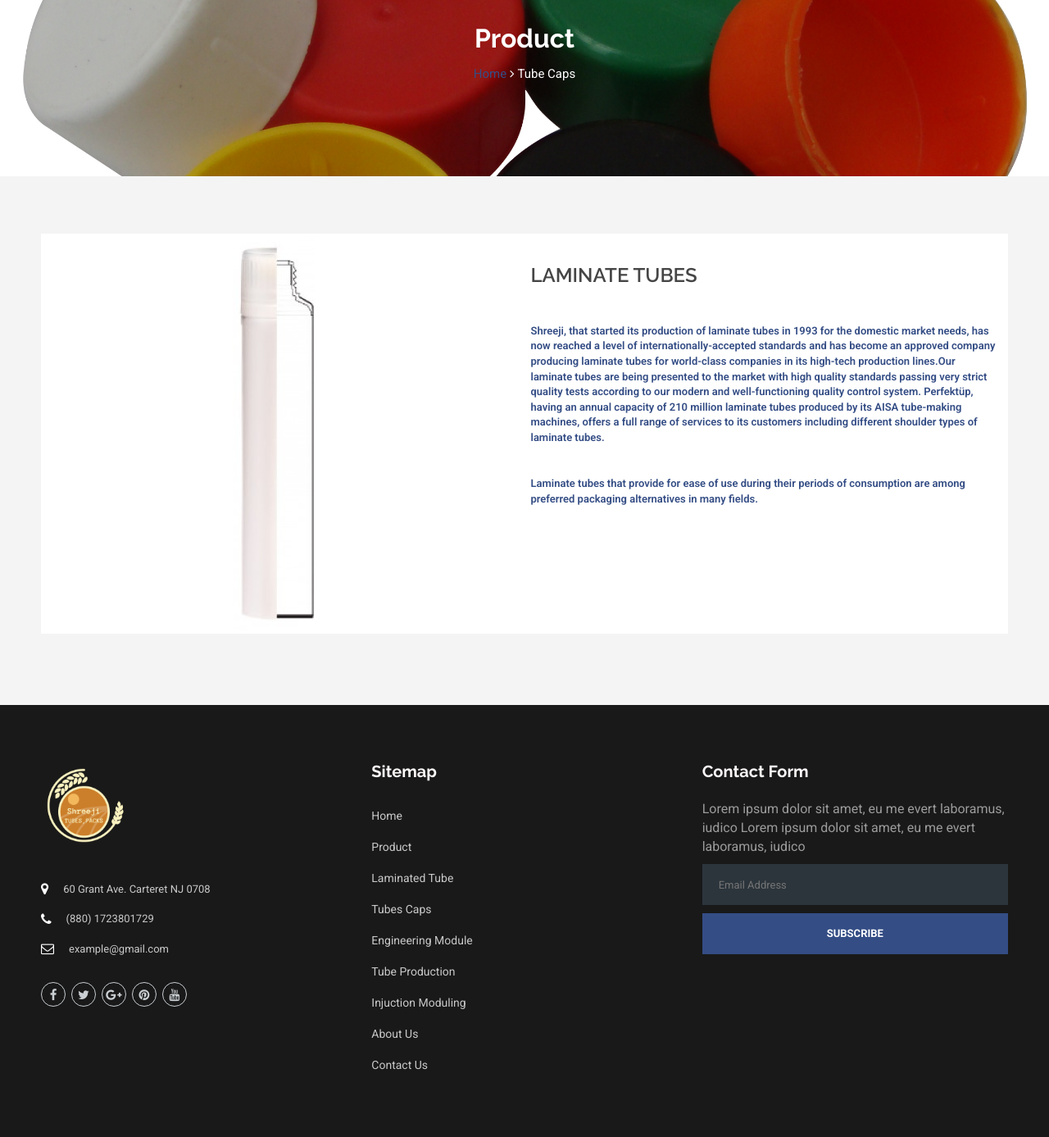
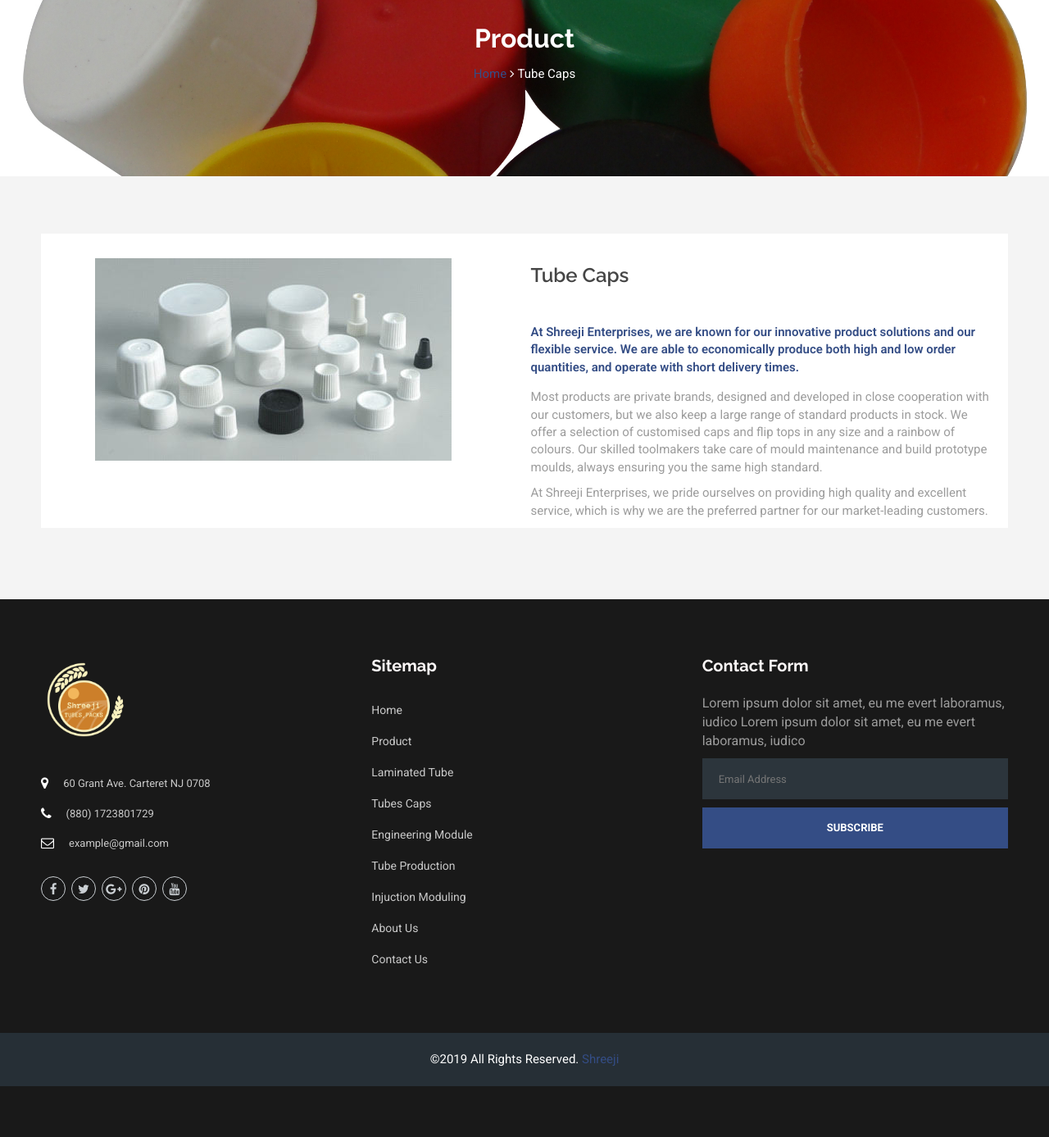
Before and after one commit to meettomangesh/shreeji, a PHP site: page /tubes_caps in a window 1280 px wide. Shown: the part 197-1584 px from the top of the page at 82% size. After the commit the page ends 1522 px from the top, so only its background shows below. Run offline with PHP 8.4, Linux system fonts and the light colour scheme.

Commit message:
Updated to save work

```diff
--- a/css/style.css
+++ b/css/style.css
@@ -3579,7 +3579,7 @@
     margin-top: 40px;
 }
 .featured-causes .causes-details p {
-    font-size: 13px;
+    font-size: 15px;
 }
 .featured-causes .causes-details .p-title {
     color: #344d85;
@@ -4043,6 +4043,13 @@
 }
 
 .laminated_tube_header {
+    background: rgba(0, 0, 0, 0) url(../img/product/laminated_tube_header.jpg) no-repeat scroll center center / cover;
+    padding-bottom: 30px;
+    padding-top: 30px;
+    position: relative;
+}
+
+.tube_caps_header {
     background: rgba(0, 0, 0, 0) url(../img/product/tube_caps_header.jpg) no-repeat scroll center center / cover;
     padding-bottom: 30px;
     padding-top: 30px;
--- a/laminated_tubes.php
+++ b/laminated_tubes.php
@@ -33,14 +33,14 @@
                         </div>
                         <div class="col-lg-6 col-md-12">
                             <div class="causes-details">
-                                <h3 class="mb-15">LAMINATE TUBES</h3>
+                                <h3 class="mb-15">Laminated Tubes</h3>
                                 <ul class="list-inline">
                                     <li class="text-thm"></li>
                                 </ul>
                                 <p class="p-title mb-15">
-                                    Shreeji, that started its production of laminate tubes in 1993 for the domestic market needs, has now reached a level of internationally-accepted standards and has become an approved company producing laminate tubes for world-class companies in its high-tech production lines.Our laminate tubes are being presented to the market with high quality standards passing very strict quality tests according to our modern and well-functioning quality control system. Perfektüp, having an annual capacity of 210 million laminate tubes produced by its AISA tube-making machines, offers a full range of services to its customers including different shoulder types of laminate tubes.</p>
+                                    Shreeji Enterprises, that started its production of laminate tubes in 1993 for the domestic market needs, has now reached a level of internationally-accepted standards and has become an approved company producing laminate tubes for world-class companies in its high-tech production lines.Our laminate tubes are being presented to the market with high quality standards passing very strict quality tests according to our modern and well-functioning quality control system. Perfektüp, having an annual capacity of 210 million laminate tubes produced by its AISA tube-making machines, offers a full range of services to its customers including different shoulder types of laminate tubes.</p>
                                 <br>
-                                 <p class="p-title mb-15">
+                                 <p >
 
                                     Laminate tubes that provide for ease of use during their periods of consumption are among preferred packaging alternatives in many fields.
                                 </p>
--- a/tubes_caps.php
+++ b/tubes_caps.php
@@ -3,7 +3,7 @@
 include_once('includes/header.php');
 ?>
 
-<section class="laminated_tube_header">
+<section class="tube_caps_header">
     <div class="container">
         <div class="row">
             <div class="col-md-12 sec-title colored text-center">
@@ -27,23 +27,27 @@
                 <div class="featured-causes mb_20 pr_15">
                     <div class="row">
                         <div class="col-lg-6 col-md-12">
-                            <div class="thumb text-center">
-                                <img class="" src="img/product/laminated_tube.jpg" alt="">
+                            <div class="thumb text-center mt_30">
+                                <img class="" src="img/product/tubes_caps.jpg" alt="">
                             </div>
                         </div>
                         <div class="col-lg-6 col-md-12">
                             <div class="causes-details">
-                                <h3 class="mb-15">LAMINATE TUBES</h3>
+                                <h3 class="mb-15">Tube Caps</h3>
                                 <ul class="list-inline">
                                     <li class="text-thm"></li>
                                 </ul>
                                 <p class="p-title mb-15">
-                                    Shreeji, that started its production of laminate tubes in 1993 for the domestic market needs, has now reached a level of internationally-accepted standards and has become an approved company producing laminate tubes for world-class companies in its high-tech production lines.Our laminate tubes are being presented to the market with high quality standards passing very strict quality tests according to our modern and well-functioning quality control system. Perfektüp, having an annual capacity of 210 million laminate tubes produced by its AISA tube-making machines, offers a full range of services to its customers including different shoulder types of laminate tubes.</p>
-                                <br>
-                                 <p class="p-title mb-15">
+                                At Shreeji Enterprises, we are known for our innovative product solutions and our flexible service. We are able to economically produce both high and low order quantities, and operate with short delivery times.</p>
 
-                                    Laminate tubes that provide for ease of use during their periods of consumption are among preferred packaging alternatives in many fields.
+                                 <p>
+                                    Most products are private brands, designed and developed in close cooperation with our customers, but we also keep a large range of standard products in stock. We offer a selection of customised caps and flip tops in any size and a rainbow of colours. Our skilled toolmakers take care of mould maintenance and build prototype moulds, always ensuring you the same high standard.
                                 </p>
+
+                                 <p >
+                                 At Shreeji Enterprises, we pride ourselves on providing high quality and excellent service, which is why we are the preferred partner for our market-leading customers.
+                                </p>
+
                             </div>
                         </div>
                     </div>
```
Also changed, not shown: img/product/tubes_caps.jpg (added).
